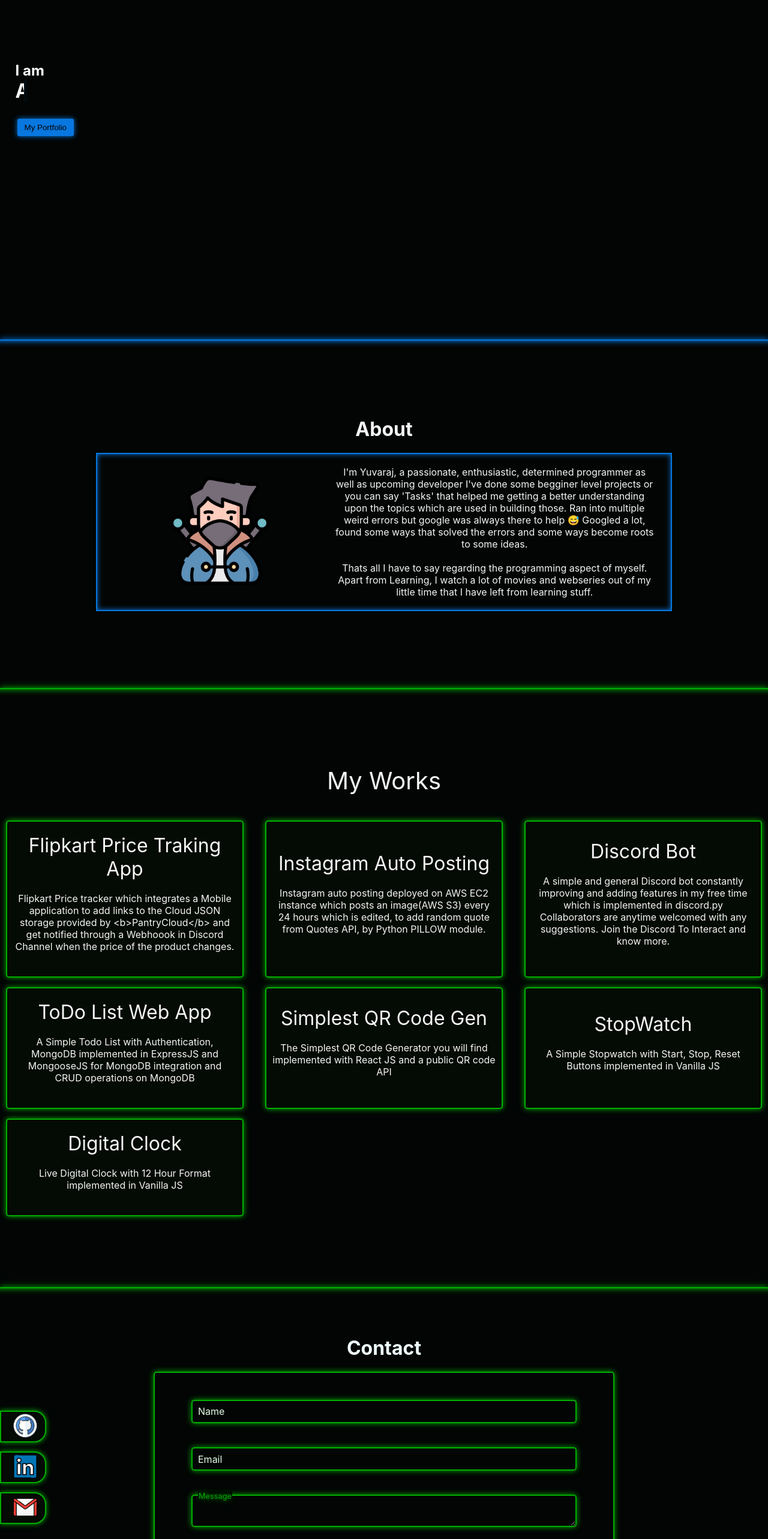
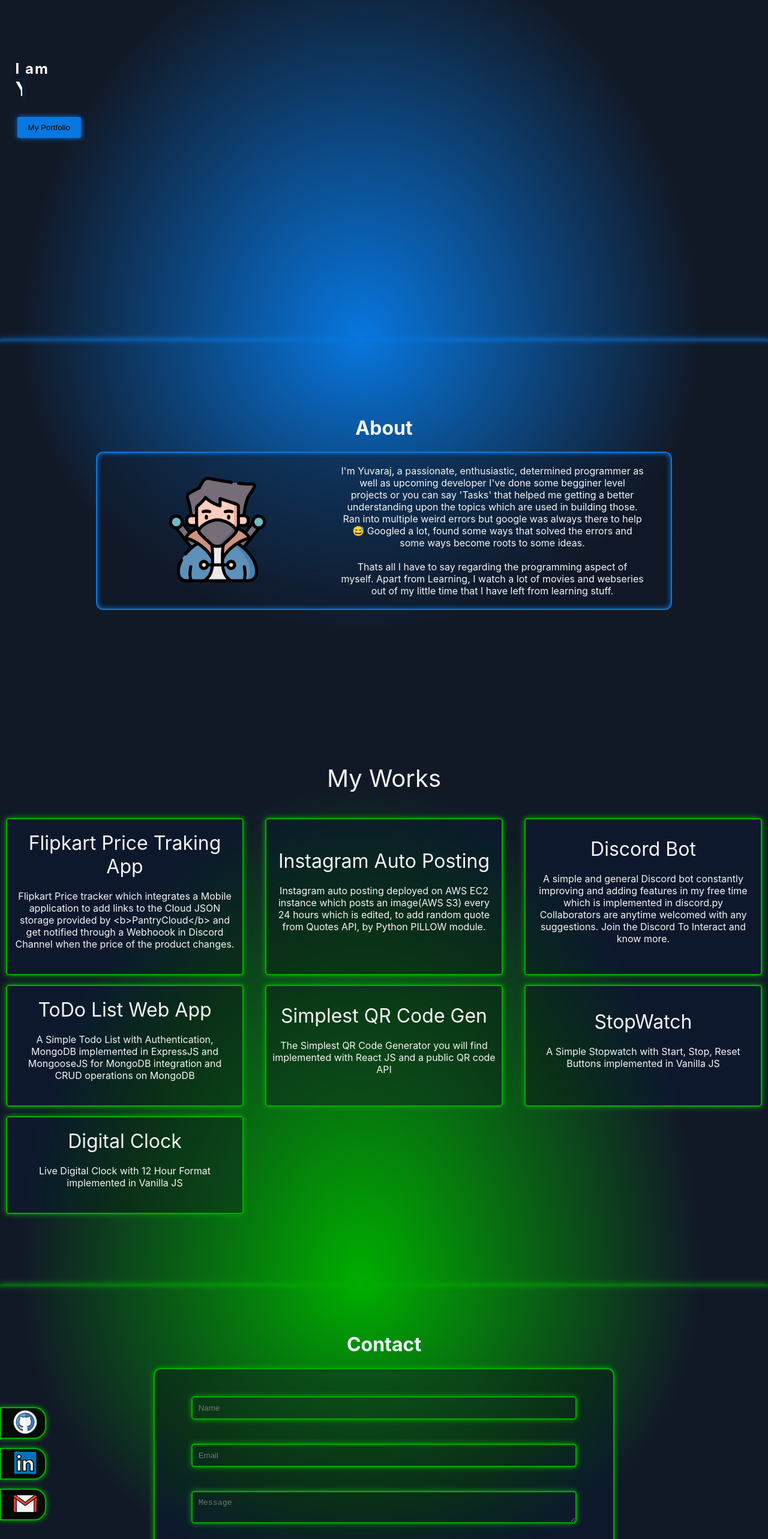
Before and after one commit to YuvarajSingh-0/Portfolio, a React (Create React App) app: page / in a window 1280 px wide. Shown: the part 234-2800 px from the top of the page at 60% size. Built offline with nearby package versions, Linux system fonts and the light colour scheme.

Commit message:
Added resume, fixed emailjs, fixed apk download, tried new theme

```diff
--- a/src/components/contact.jsx
+++ b/src/components/contact.jsx
@@ -1,4 +1,4 @@
-import emailjs from "emailjs-com";
+import emailjs from '@emailjs/browser';
 import { ToastContainer, toast } from "react-toastify";
 import "react-toastify/dist/ReactToastify.min.css";
 import { useState } from "react";
@@ -102,26 +102,28 @@ export function Contact() {
           type="text"
           value={data.name}
           onChange={handleChange}
+          placeholder="Name"
         />
-        <label htmlFor="name">Name</label>
+        {/* <label htmlFor="name">Name</label> */}
 
         <input
           data-aos="green_flicker"
           name="email"
           type="email"
-          placeholder=""
+          placeholder="Email"
           value={data.email}
           onChange={handleChange}
         />
-        <label htmlFor="email">Email</label>
+        {/* <label htmlFor="email">Email</label> */}
 
         <textarea
           data-aos="green_flicker"
           name="message"
           value={data.message}
           onChange={handleChange}
+          placeholder="Message"
         />
-        <label htmlFor="message">Message</label>
+        {/* <label htmlFor="message">Message</label> */}
         <br />
         <button type="submit" onClick={onSubmit}>
           Send
--- a/src/components/landingPage.jsx
+++ b/src/components/landingPage.jsx
@@ -1,23 +1,32 @@
 // Can also be included with a regular script tag
+import React from "react";
+import pdf from "../assests/Myresume.pdf"
+export function LandingPage() {
+    var lst = ["A Web Developer", "A Tech Enthusiast", "Yuvaraj Singh",];
+    const [count,setCount]=React.useState(0)
+    const [txt,setTxt]=React.useState("Yuvaraj Singh")
+    React.useEffect(() => {
+      // const ele=document.getElementsByTagName('h1');
+      // console.log(ele[0])
+      // ele[0].addEventListener('animationiteration', function(){
+      //   setTxt(lst[count])
+      // },false)
+      var inter2=setInterval(()=>{
+        setCount(pre => (pre+1) %3)
+      },3000);
 
-import React from "react";
+      return () => {
+        clearInterval(inter2)
+      }
+    }, [count])
 
-export function LandingPage() {
-  var [txt, setTxt] = React.useState("Yuvaraj Singh");
+    React.useEffect(()=>{
+      setTxt(lst[count])
+    },[count])
 
-  React.useEffect(() => {
-    var oi = 0;
-    var l = ["A Web Developer", "A Tech Enthusiast", "Yuvaraj Singh"];
-    const interval = setInterval(() => {
-      setTxt(l[oi]);
-      oi = oi + 1;
-      if (oi === l.length) {
-        oi = 0;
-      }
-    }, 3000);
-
-    return () => clearInterval(interval);
-  }, []);
+    const openPdf = () => {
+      window.open(pdf);
+    };
 
   return (
     <div className="landingpage">
@@ -28,7 +37,7 @@ export function LandingPage() {
         </div>
         <div>
           <span>
-            <button data-aos="blue_btn_flicker">My Portfolio</button>
+            <button onClick={openPdf} data-aos="blue_btn_flicker">My Portfolio</button>
           </span>
         </div>
       </div>
--- a/src/components/worksPage.jsx
+++ b/src/components/worksPage.jsx
@@ -1,10 +1,12 @@
 import { WorksCard } from "./worksCard";
+import apk from '../assests/app-debug.apk'
 export function WorksPage() {
   return (
     <div className="workspage">
       <a
         href="https://yuvarajsingh-0.github.io/"
         rel="noreferrer"
+
         target="_blank"
       >
         <h1>My Works</h1>
@@ -12,7 +14,8 @@ export function WorksPage() {
       <div className="g-list">
         <WorksCard
           anime="green_flicker"
-          href="./../img/app-debug.apk"
+          href={apk}
+          download="flipkart price tracker"
           className="item workscard"
           title="Flipkart Price Traking App"
           desc="Flipkart Price tracker which integrates a Mobile application to add links to the Cloud JSON storage provided by <b>PantryCloud</b> and get notified through a Webhoook in Discord Channel when the price of the product changes."
--- a/src/css/aboutPage.scss
+++ b/src/css/aboutPage.scss
@@ -1,13 +1,24 @@
 .aboutpage{
   min-height: max-content;
-  background: #020504;
+  background-color: #111927;
+  background-image:
+      radial-gradient(at 47% 0%, hsl(209.02, 93%, 45%) 0, transparent 59%),
+      radial-gradient(at 82% 65%, hsl(218.00, 39%, 11%) 0, transparent 55%);
+  // background-image: url("https://media.istockphoto.com/photos/old-black-wall-background-texture-with-border-black-vignette-picture-id678607510?k=6&m=678607510&s=612x612&w=0&h=pO4WQJB87x6Zr9jRZ9fBBb2W-xQmY8VktqJgh17GMy8=");
+  // background-size: cover;
+  // background-repeat: no-repeat;
+  // background-position: center ;
   text-align: center;
   padding: 10% 0;
   color: whitesmoke;
-  border-top: 2px solid rgb(8, 119, 223);
   box-shadow: 0px 0px 10px  rgb(8, 119, 223), inset 0 11px 10px -10px rgb(8, 119, 223);
 }
 .flex{
+  backdrop-filter: blur(5px) saturate(100%);
+    // -webkit-backdrop-filter: blur(16px) saturate(180%);
+    background-color: rgba(17, 25, 40, 0.5);
+    border-radius: 12px;
+    border: 1px solid rgba(255, 255, 255, 0.125);
   display:flex;
   flex-direction:row;
   border: 2px solid  rgb(8, 119, 223);
@@ -37,6 +48,7 @@
   object-position: center;
 }
 .aboutcontent{
+  padding: 0px 20px;
   width: 75vw;
 }
 
--- a/src/css/contactPage.scss
+++ b/src/css/contactPage.scss
@@ -1,12 +1,16 @@
 .contactpage{
-  background-color: #020504;
+  // background-color: #020504;
+  background-color: #111927;
+  background-image:
+      radial-gradient(at 47% 0%, hsl(120.00, 100%, 34%) 0, transparent 59%),
+      radial-gradient(at 82% 65%, hsl(218.00, 39%, 11%) 0, transparent 55%);
   height: max-content;
   position: relative;
   text-align: center;
   padding-top: 10vh;
   padding-bottom: 10vh;
   color: azure;
-  border-top: 2px solid rgb(0, 173, 0);
+  // border-top: 2px solid rgb(0, 173, 0);
   box-shadow: 0 0 10px rgb(0, 173, 0), inset 0 11px 10px -10px rgb(0, 173, 0);
 }
 .formgroup{
@@ -14,6 +18,11 @@
   display: inline-block;
   padding: 25px;
   border-radius: 5px;
+  backdrop-filter: blur(5px) saturate(200%);
+  -webkit-backdrop-filter: blur(5px) saturate(200%);
+  background-color: rgba(17, 25, 40, 0.59);
+  border-radius: 12px;
+  border: 1px solid rgba(255, 255, 255, 0.125);
   border:2px solid rgb(0, 173, 0);
   box-shadow: 0 0 10px rgb(0, 173, 0);
   width: 60%;
@@ -36,64 +45,65 @@ input,textarea{
   background-color:transparent;
   z-index: 1;
 }
-label[ for="name"]{
-  transition: top 0.1s ease-in-out,left 0.1s ease-in-out,font-size 0.1s ease-in-out;
-  position:absolute;
-  left:4.5rem;
-  top:3.35rem;
-  color:rgb(230, 255, 230);
-  z-index:0;
-}
-label[ for="email"]{
-  transition: top 0.1s ease-in-out,left 0.1s ease-in-out,font-size 0.1s ease-in-out;
-  position:absolute;
-  left:4.5rem;
-  top:8.35rem;
-  color:rgb(230, 255, 230);
-  z-index:0;
-}
-input[name = "name"]:focus + label[for="name"], input[name="name"]:not([value=""]) + label[for="name"]{
-  visibility:visible;
-  color:rgb(0, 173, 0);
-  top:2.2rem;
-  left:4.5rem;
-  background-color: #020504;
-  text-shadow: 0 0 10px rgb(0, 173, 0);
-  z-index:1;
-  padding:1px;
-  font-size:0.8rem;
-}
-input[name = "email"]:focus ~ label[for="email"], input[name="email"]:not([value=""]) ~ label[for="email"] {
-  visibility:visible;
-  color:rgb(0, 173, 0);
-  top:7.3rem;
-  left:4.5rem;
-  background-color: #020504;
-  text-shadow: 0 0 10px rgb(0, 173, 0);
-  z-index:1;
+// label[ for="name"]{
+//   transition: top 0.1s ease-in-out,left 0.1s ease-in-out,font-size 0.1s ease-in-out;
+//   position:absolute;
+//   left:4.5rem;
+//   top:3.35rem;
+//   color:rgb(230, 255, 230);
+//   z-index:0;
+// }
+// label[ for="email"]{
+//   transition: top 0.1s ease-in-out,left 0.1s ease-in-out,font-size 0.1s ease-in-out;
+//   position:absolute;
+//   left:4.5rem;
+//   top:8.35rem;
+//   color:rgb(230, 255, 230);
+//   z-index:0;
+// }
+// input[name = "name"]:focus + label[for="name"], input[name="name"]:not([value=""]) + label[for="name"]{
+//   visibility:visible;
+//   color:rgb(0, 173, 0);
+//   top:2.2rem;
+//   left:4.5rem;
+//   background-color: #020504;
+//   text-shadow: 0 0 10px rgb(0, 173, 0);
+//   z-index:1;
+//   padding:1px;
+//   font-size:0.8rem;
+// }
+// input[name = "email"]:focus ~ label[for="email"], input[name="email"]:not([value=""]) ~ label[for="email"] {
+//   visibility:visible;
+//   color:rgb(0, 173, 0);
+//   top:7.3rem;
+//   left:4.5rem;
+//   background-color: #020504;
+//   text-shadow: 0 0 10px rgb(0, 173, 0);
+//   z-index:1;
 
-  padding:1px;
-  font-size:0.8rem;
-}
-label[ for="message"]{
-  transition: top 0.1s ease-in-out,left 0.1s ease-in-out,font-size 0.1s ease-in-out;
-  position:absolute;
-  left:4.5rem;
-  top:13.5rem;
-  color:azure;
-  z-index:0;
-}
-textarea[name = "message"]:focus + label[for="message"], textarea[name="message"]:not([value=""]) + label[for="message"]{
-  visibility:visible;
-  color:rgb(0, 173, 0);
-  left:4.5rem;
-  top:12.3rem;
-  background-color: #020504;
-  text-shadow: 0 0 10px rgb(0, 173, 0);
-  z-index:1;
-  padding:1px;
-  font-size:0.8rem;
-}
+//   padding:1px;
+//   font-size:0.8rem;
+// }
+// label[ for="message"]{
+//   // transition: top 0.1s ease-in-out,left 0.1s ease-in-out,font-size 0.1s ease-in-out;
+//   position:absolute;
+//   // left:4.5rem;
+//   // top:13.5rem;
+//   background-color: rgba(239, 22, 22, 0);
+//   color:azure;
+//   z-index:0;
+// }
+// textarea[name = "message"]:focus + label[for="message"], textarea[name="message"]:not([value=""]) + label[for="message"]{
+//   visibility:visible;
+//   color:rgb(0, 173, 0);
+//   left:4.5rem;
+//   top:12.3rem;
+//   background-color: #020504;
+//   text-shadow: 0 0 10px rgb(0, 173, 0);
+//   z-index:1;
+//   padding:1px;
+//   font-size:0.8rem;
+// }
 input::selection, textarea::selection{
   background-color: #ffb703;
 }
@@ -106,7 +116,12 @@ input::selection, textarea::selection{
 }
 ul li{
   display: inline-block;
-  background-color: black;
+  // background-color: black;
+  backdrop-filter: blur(5px) saturate(200%);
+    -webkit-backdrop-filter: blur(5px) saturate(200%);
+    background-color: rgba(17, 25, 40, 0.59);
+    border-radius: 12px;
+    border: 1px solid rgba(255, 255, 255, 0.125);
   border-radius: 20px;
   }
 
@@ -157,6 +172,7 @@ li img{
 
 .contactpage button:hover{
   background-color: transparent;
+  transition: all 0.3s ease-in-out;
   color: rgb(0, 173, 0);
   text-shadow: 0px 0px 5px rgb(0, 173, 0);
 }
--- a/src/css/landingPage.scss
+++ b/src/css/landingPage.scss
@@ -1,42 +1,74 @@
-.landingpage{
+.landingpage {
   background-color: #020504;
+  // background: rgb(2,0,36);
+  background-color: #111927;
+  background-image:
+      radial-gradient(at 47% 100%, hsl(209.02, 93%, 45%) 0, transparent 59%),
+      radial-gradient(at 82% 65%, hsl(218.00, 39%, 11%) 0, transparent 55%);
+  // background-image: url("https://www.shutterstock.com/blog/wp-content/uploads/sites/5/2020/05/shutterstock_407554567.jpg");
+  // background-size: cover;
+  // background-repeat: no-repeat;
+  // object-fit: contain;
   min-height: 100vh;
   width: 100vw;
   margin: 0;
-    display:grid;
-    grid-template-columns: repeat(2, 50vw );
+  display: grid;
+  grid-template-columns: repeat(2, 50vw);
   padding-left: 2vw;
 }
 
-.landingpage h2, .landingpage h1{
-  color:white;
+.landingpage h2,
+.landingpage h1 {
+
+  color: white;
+  letter-spacing: 2px;
 }
-  .g-left{
+
+.g-left {
   align-self: center;
 }
-  .g-right{
+
+.g-right {
   margin-top: 10%;
 }
-  @keyframes typing{
-    0%{width: 0;}
-    25%{width: 100%;}
-    75%{width: 100%;}
-    100%{width: 0;}
-  }
-  @keyframes blink {
-    from { border-color: transparent }
-    to { border-color: rgb(8, 119, 223); }
+
+@keyframes typing {
+  0% {
+    width: 0;
   }
 
-  .typed-out{
+  25% {
+    width: 100%;
+  }
+
+  75% {
+    width: 100%;
+  }
+
+  100% {
+    width: 0;
+  }
+}
+
+@keyframes blink {
+  from {
+    border-color: transparent
+  }
+
+  to {
+    border-color: rgb(8, 119, 223);
+  }
+}
+
+.typed-out {
   display: inline-block;
   width: fit-content;
   text-overflow: auto;
   white-space: normal;
 }
 
-  .typed-out > h1{
-    animation: typing 3s steps(15,end)  infinite, blink 1.2s infinite;
+.typed-out>h1 {
+  animation: typing 3s steps(15, end) infinite, blink 1.2s infinite;
   border-right: 5px solid #ff7070;
   overflow: hidden;
   white-space: nowrap;
@@ -44,9 +76,9 @@
 }
 
 
-  .landingpage button{
-    color:black;
-    padding: 5px 10px;
+.landingpage button {
+  color: black;
+  padding: 8px 16px;
   border-radius: 3px;
   background-color: rgb(8, 119, 223);
   cursor: pointer;
@@ -54,67 +86,78 @@
   margin: 3px;
   border: 2px solid rgb(8, 119, 223);
   overflow: scroll;
-    box-shadow: 0px 0px 8px  rgb(8, 119, 223);
+  box-shadow: 0px 0px 8px rgb(8, 119, 223);
 }
-  .landingpage button:hover{
+
+.landingpage button:hover {
   background-color: transparent;
   /* box-shadow:none; */
   color: rgb(8, 119, 223);
   text-shadow: 0px 0px 5px rgb(8, 119, 223);
 }
-  [data-aos="blue_btn_flicker"]{
-    &.aos-animate{
+
+[data-aos="blue_btn_flicker"] {
+  &.aos-animate {
     animation: blue_btn_flicker 1s step-start 2;
   }
 }
 
-  $blue_box_shadow:0px 0px 8px  rgb(8, 119, 223);
-  $blue_border:2px solid rgb(8, 119, 223);
-  $blue_bg:rgb(8, 119, 223);
-$txt_color:azure;
+$blue_box_shadow: 0px 0px 8px rgb(8, 119, 223);
+$blue_border: 2px solid rgb(8, 119, 223);
+$blue_bg: rgb(8, 119, 223);
+$txt_color: azure;
+
 @keyframes blue_btn_flicker {
   0% {
     border: 2px solid transparent;
-      box-shadow:none;
+    box-shadow: none;
     background-color: transparent;
-      color:$txt_color;
+    color: $txt_color;
   }
-    10%{
-      border:2px solid transparent;;
-      box-shadow:none ;
+
+  10% {
+    border: 2px solid transparent;
+    ;
+    box-shadow: none;
     background-color: transparent;
-      color:$txt_color;
+    color: $txt_color;
   }
-    15%{
-      border:$blue_border;
-      box-shadow:$blue_box_shadow;
+
+  15% {
+    border: $blue_border;
+    box-shadow: $blue_box_shadow;
     background-color: $blue_bg;
   }
-    50%{
-      border:2px solid transparent;
-      color:$txt_color;
-      box-shadow:none;
+
+  50% {
+    border: 2px solid transparent;
+    color: $txt_color;
+    box-shadow: none;
     background-color: transparent;
   }
-    60%{
-      border:$blue_border;
-      box-shadow:$blue_box_shadow;
+
+  60% {
+    border: $blue_border;
+    box-shadow: $blue_box_shadow;
     background-color: $blue_bg;
   }
+
   67% {
     border: 2px solid transparent;
     background-color: transparent;
-      color:$txt_color;
-      box-shadow:none;
+    color: $txt_color;
+    box-shadow: none;
   }
-    75%{
-      border:$blue_border;
-      box-shadow:$blue_box_shadow;
+
+  75% {
+    border: $blue_border;
+    box-shadow: $blue_box_shadow;
     background-color: $blue_bg;
   }
+
   100% {
-      border:$blue_border;
-      box-shadow:$blue_box_shadow;
+    border: $blue_border;
+    box-shadow: $blue_box_shadow;
     background-color: $blue_bg;
   }
 }
--- a/src/css/worksPage.scss
+++ b/src/css/worksPage.scss
@@ -1,10 +1,14 @@
 .workspage{
     height: max-content;
-    background-color: #020504;
+    // background-color: #020504;
+    background-color: #111927;
+    background-image:
+        radial-gradient(at 47% 100%, hsl(120.00, 100%, 34%) 0, transparent 59%),
+        radial-gradient(at 82% 65%, hsl(218.00, 39%, 11%) 0, transparent 55%);
     text-align: center;
     padding: 10% 0;
-    box-shadow: 0 0 10px rgb(0, 173, 0), inset 0 11px 10px -10px rgb(0, 173, 0);
-    border-top: 2px solid rgb(0, 173, 0);
+    // box-shadow: 0 0 10px rgb(0, 173, 0), inset 0 11px 10px -10px rgb(0, 173, 0);
+    // border-top: 2px solid rgb(0, 173, 0);
     /* box-shadow: 0 0 10px rgb(0, 173, 0); */
 
   }
@@ -34,7 +38,12 @@
     }
   }
   .workscard{
-    background-color: #040a04;
+    // background-color: #040a04;
+    backdrop-filter: blur(5px) saturate(200%);
+    -webkit-backdrop-filter: blur(5px) saturate(200%);
+    background-color: rgba(17, 25, 40, 0.59);
+    border-radius: 12px;
+    border: 1px solid rgba(255, 255, 255, 0.125);
     padding: 10px;
     margin: 10px;
     display: flex;
```
Also changed, not shown: package.json (+5 -6 lines), 2 other files (tests, documents, lock files or other folders). Lines whose indentation alone changed are shown as unchanged.
